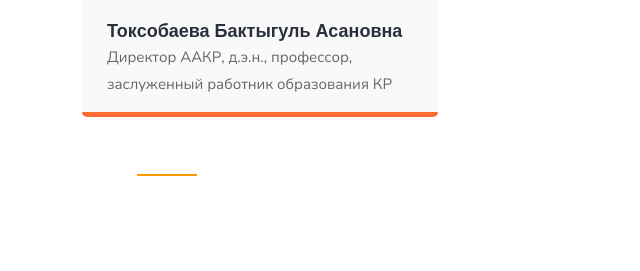
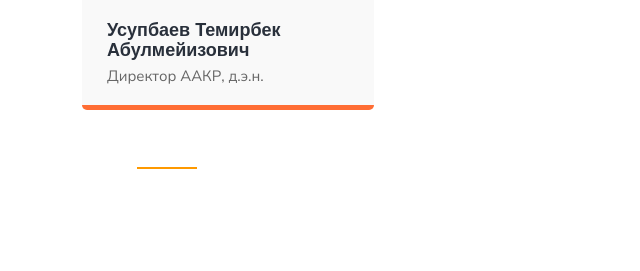
Before and after one commit to Sino0on/akkr, a Django app: template templates/about-us.html in a window 1280 px wide. Shown: the part 287-558 px from the top of the page, without its empty margins (0-640 px from the left). Run offline with Django 5.2, Linux system fonts and the light colour scheme; the template is opened without the code that fills it, so the values that code supplies are empty; some libraries are stand-ins or nearby versions; some web fonts are replaced.

Commit message:
change application crete

```diff
--- a/templates/about-us.html
+++ b/templates/about-us.html
@@ -36,8 +36,8 @@
                                     </div>
                                     <div class="team-content">
                                         <div class="team-name-deg">
-                                            <h5 class="name"><a href="#">Токсобаева Бактыгуль Асановна</a></h5>
-                                            <span class="team-deg">{% trans 'Директор ААКР, д.э.н., профессор, заслуженный работник образования КР' %}</span>
+                                            <h5 class="name"><a href="#">Усупбаев Темирбек Абулмейизович</a></h5>
+                                            <span class="team-deg">{% trans 'Директор ААКР, д.э.н.' %}</span>
                                         </div>
 
                                     </div>
```
